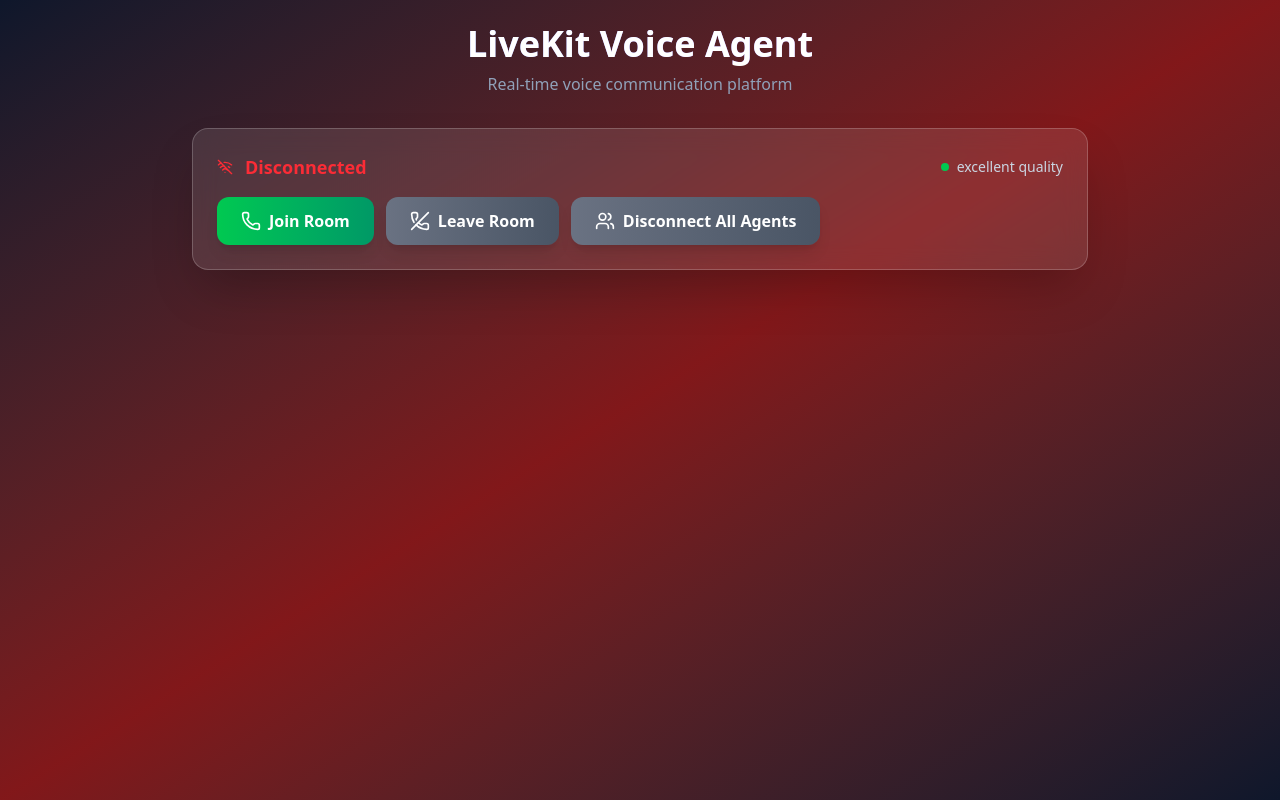
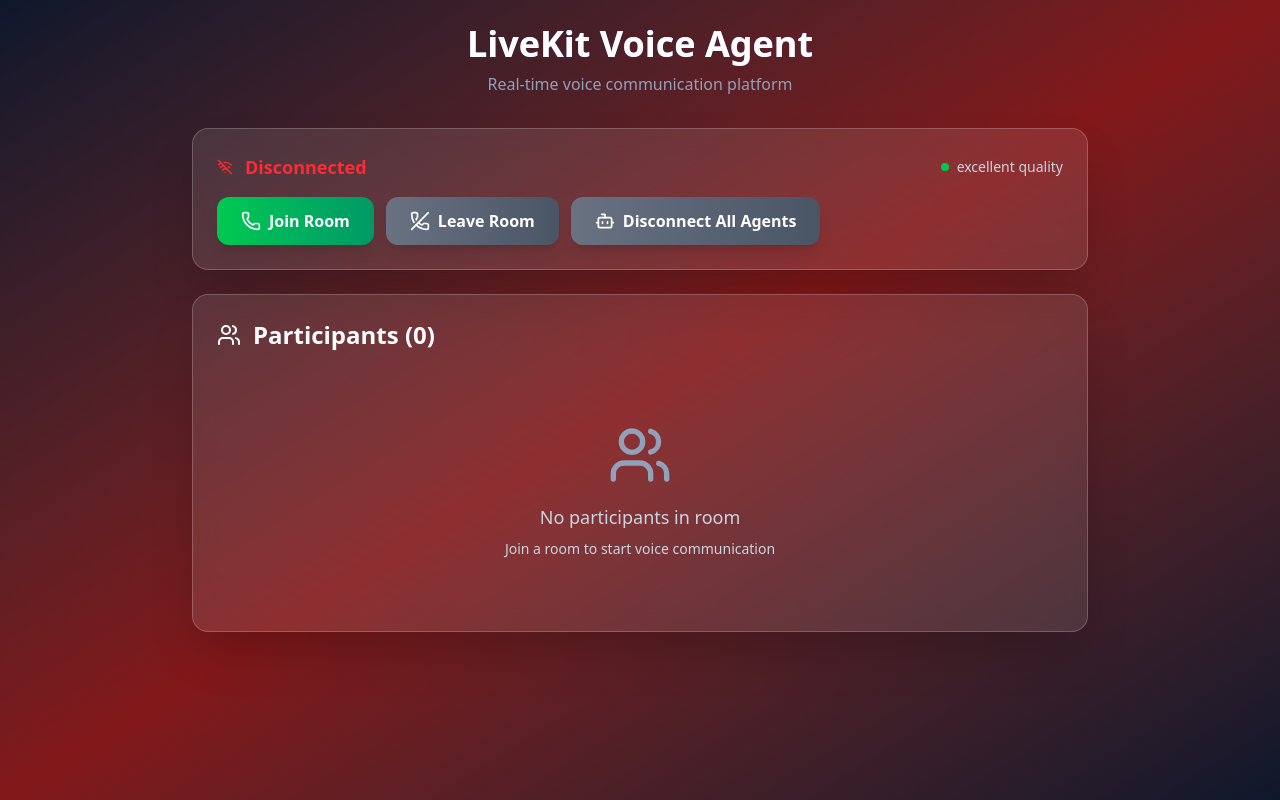
Before and after one commit to rmerlottoaitema/Agent-Ai-Voice, a React (Vite) app: page / in a window 1280 px wide. Built offline with nearby package versions, Linux system fonts and the light colour scheme.

Commit message:
Create participants card view

```diff
--- a/src/components/Control.tsx
+++ b/src/components/Control.tsx
@@ -1,5 +1,5 @@
 import React, { useState, useEffect } from 'react';
-import { Mic, MicOff, Users, Phone, PhoneOff, Wifi, WifiOff, Volume2 } from 'lucide-react';
+import { Mic, MicOff, Users, Phone, PhoneOff, Wifi, WifiOff, Volume2, Bot } from 'lucide-react';
 import StatusCard from './StatusCard';
 import { RemoteParticipant } from 'livekit-client';
 
@@ -42,7 +42,7 @@
           disabled={participants.length <= 1}
           className="flex items-center space-x-2 px-6 py-3 bg-gradient-to-r from-orange-500 to-red-600 text-white rounded-xl font-semibold shadow-lg hover:from-orange-600 hover:to-red-700 disabled:from-gray-500 disabled:to-gray-600 disabled:cursor-not-allowed transition-all duration-200 transform hover:scale-105 active:scale-95"
         >
-          <Users className="w-5 h-5" />
+          <Bot className="w-5 h-5" />
           <span>Disconnect All Agents</span>
         </button>
       </div>
--- a/src/components/LivekitConnect.tsx
+++ b/src/components/LivekitConnect.tsx
@@ -2,6 +2,7 @@
 import { Room, createLocalTracks, RemoteParticipant, RemoteAudioTrack, RemoteTrackPublication, RemoteTrack } from "livekit-client";
 import Control from "./Control";
 import Header from "./Header";
+import ParticipantsCard from "./ParticipantsCard";
 
 const LIVEKIT_URL = "wss://aitematest-fmet0mg5.livekit.cloud";
 
@@ -182,6 +183,7 @@
     <React.Fragment>
       <Header />
       <Control joinRoom={joinRoom} room={room} isConnecting={false} disconnectRoom={disconnectRoom} participants={participants} disconnectAllAgents={disconnectAllAgents} />
+      <ParticipantsCard participants={participants} room={room} disconnectAgent={disconnectAgent} />
     </React.Fragment>
 
     // <div style={{ padding: '20px', fontFamily: 'Arial, sans-serif' }}>
--- /dev/null
+++ b/src/components/ParticipantsCard.tsx
@@ -0,0 +1,98 @@
+import { Participant } from "livekit-client";
+import { Users, Volume2 } from "lucide-react";
+
+type ParticipantsCardProps = {
+    participants: Participant[]
+    room: any
+    disconnectAgent: (identity: any) => void
+}
+
+
+export default function ParticipantsCard({ participants, room, disconnectAgent }: ParticipantsCardProps) {
+
+    return (
+        <div className="bg-white/10 backdrop-blur-md rounded-2xl p-6 border border-white/20 shadow-2xl">
+            <div className="flex items-center space-x-3 mb-6">
+                <Users className="w-6 h-6 text-white" />
+                <h2 className="text-2xl font-bold text-white">
+                    Participants ({participants.length})
+                </h2>
+            </div>
+
+            <div className="space-y-3">
+                {participants.length > 0 ? (
+                    participants.map((participant: Participant) => (
+                        <div
+                            key={participant.sid}
+                            className="group bg-white/5 hover:bg-white/10 rounded-xl p-4 border border-white/10 transition-all duration-200 hover:shadow-lg"
+                        >
+                            <div className="flex items-center justify-between">
+                                <div className="flex items-center space-x-4">
+                                    <div className="relative">
+                                        <div className={`w-12 h-12 rounded-full flex items-center justify-center text-white font-semibold shadow-lg ${participant.identity === room?.localParticipant.identity
+                                            ? 'bg-gradient-to-r from-blue-500 to-purple-600'
+                                            : participant.identity.includes('ai-agent')
+                                                ? 'bg-gradient-to-r from-green-500 to-teal-600'
+                                                : 'bg-gradient-to-r from-gray-500 to-slate-600'
+                                            }`}>
+                                            {participant.identity.charAt(0).toUpperCase()}
+                                        </div>
+                                        {participant.isSpeaking && (
+                                            <div className="absolute -top-1 -right-1 w-4 h-4 bg-green-500 rounded-full flex items-center justify-center animate-pulse">
+                                                <Volume2 className="w-2 h-2 text-white" />
+                                            </div>
+                                        )}
+                                    </div>
+
+                                    <div>
+                                        <div className="flex items-center space-x-2">
+                                            <span className="font-semibold text-white">
+                                                {participant.identity}
+                                            </span>
+                                            {participant.identity === room?.localParticipant.identity && (
+                                                <span className="px-2 py-1 bg-blue-500/20 text-blue-300 text-xs rounded-full font-medium">
+                                                    You
+                                                </span>
+                                            )}
+                                            {participant.identity.includes('ai-agent') && (
+                                                <span className="px-2 py-1 bg-green-500/20 text-green-300 text-xs rounded-full font-medium">
+                                                    AI Agent
+                                                </span>
+                                            )}
+                                        </div>
+                                        {participant.isSpeaking && (
+                                            <div className="flex items-center space-x-2 mt-1">
+                                                <div className="flex space-x-1">
+                                                    <div className="w-1 h-3 bg-green-500 rounded-full animate-pulse" />
+                                                    <div className="w-1 h-4 bg-green-500 rounded-full animate-pulse" style={{ animationDelay: '0.1s' }} />
+                                                    <div className="w-1 h-2 bg-green-500 rounded-full animate-pulse" style={{ animationDelay: '0.2s' }} />
+                                                </div>
+                                                <span className="text-green-400 text-sm">Speaking</span>
+                                            </div>
+                                        )}
+                                    </div>
+                                </div>
+
+                                {participant.identity !== room?.localParticipant.identity && (
+                                    <button
+                                        onClick={() => disconnectAgent(participant.identity)}
+                                        className="opacity-0 group-hover:opacity-100 px-3 py-2 bg-red-500/20 hover:bg-red-500/30 text-red-400 rounded-lg font-medium transition-all duration-200 hover:scale-105 active:scale-95"
+                                    >
+                                        Disconnect
+                                    </button>
+                                )}
+                            </div>
+                        </div>
+                    ))
+                ) : (
+                    <div className="text-center py-12">
+                        <Users className="w-16 h-16 text-slate-400 mx-auto mb-4" />
+                        <p className="text-slate-300 text-lg">No participants in room</p>
+                        <p className="text-slate-300 text-sm mt-2">Join a room to start voice communication</p>
+                    </div>
+                )}
+            </div>
+        </div>
+
+    )
+}
```
